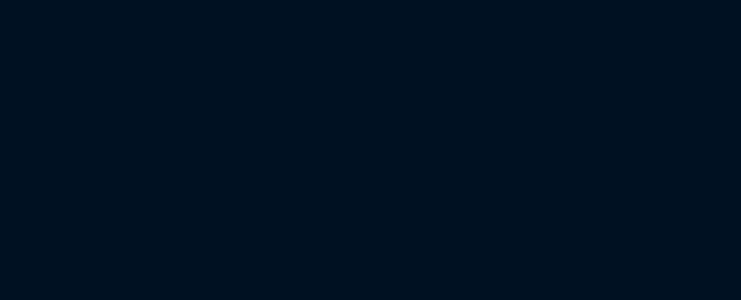
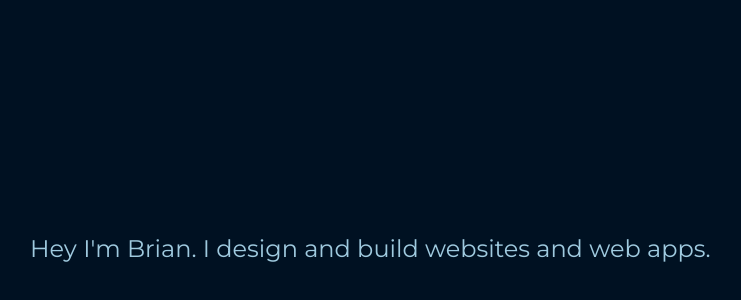
Before and after one commit to brian-cross/portfolio-site, a Next.js app: page / in a window 1280 px wide. Shown: the part 1714-2014 px from the top of the page, without its empty margins (34-775 px from the left). Built offline with nearby package versions, Linux system fonts and the light colour scheme.

Commit message:
Testing layouts

```diff
--- a/components/About.js
+++ b/components/About.js
@@ -8,6 +8,7 @@ export default function About() {
     <>
       <section className="container about">
         <h1 ref={ref}>About Me</h1>
+        <p>Hey I'm Brian. I design and build websites and web apps.</p>
       </section>
       <style jsx>
         {`
--- a/components/Work.js
+++ b/components/Work.js
@@ -11,7 +11,7 @@ export default function Work() {
         <h1 ref={ref}>Projects</h1>
         <div className="portfolio-items">
           <PortfolioItem
-            imgSrc="/facecall.png"
+            imgSrc="/facecall-medium-blue.png"
             heading="FaceCall"
             description="FaceCall is a browser based video calling app. Built with React
               and WebRTC on the frontend and a custom Node.JS server on the
```
